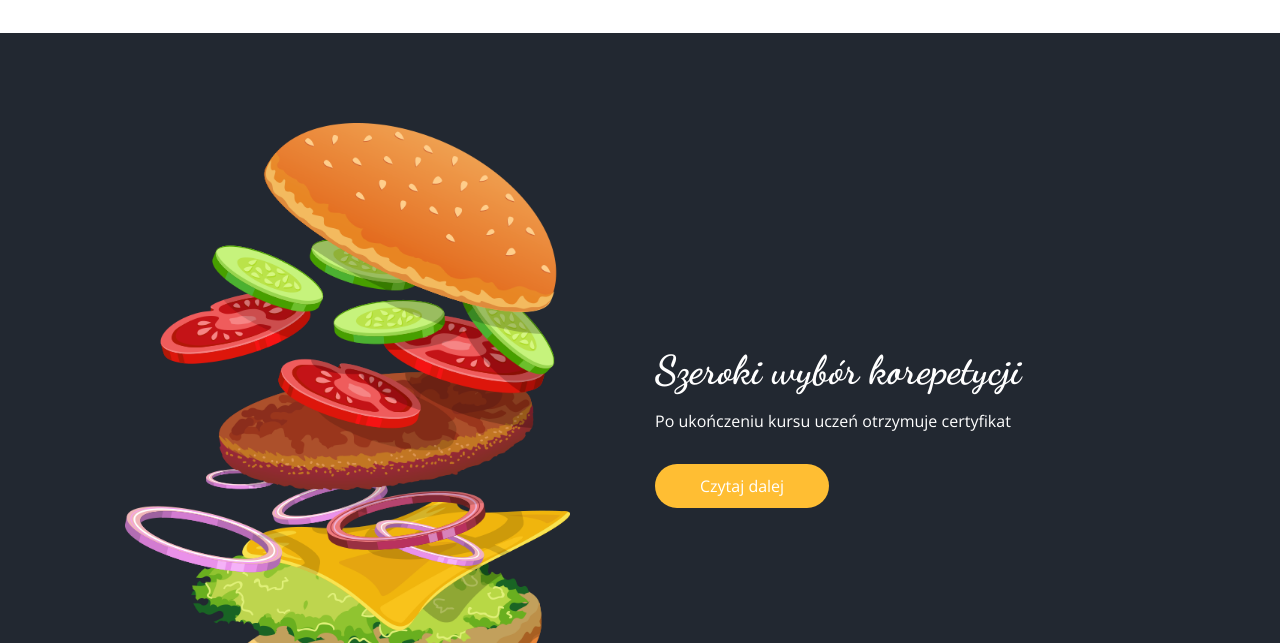
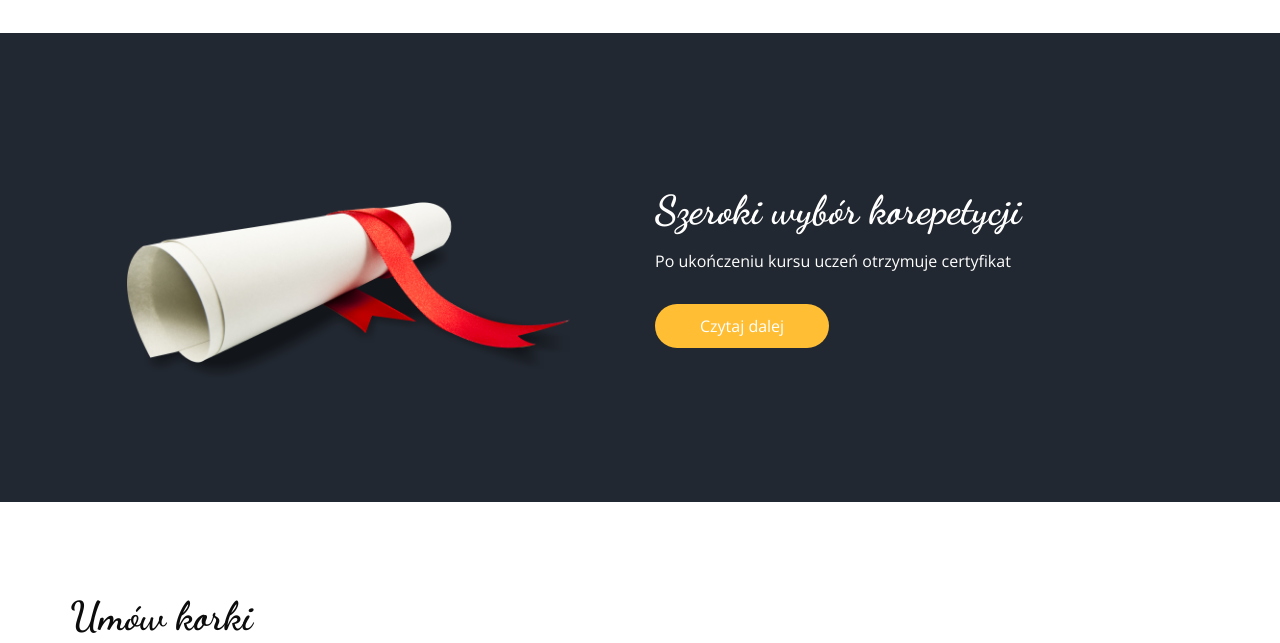
Before and after one commit to abuyin1/abuyin1.github.io, a plain HTML site: page index.html in a window 1280 px wide. Shown: the part 2200-2843 px from the top of the page. Drawn offline with nearby package versions, Linux system fonts and the light colour scheme; some packages are replaced by stand-ins of ours.

Commit message:
Update index.html

```diff
--- a/index.html
+++ b/index.html
@@ -864,7 +864,7 @@
       <div class="row">
         <div class="col-md-6 ">
           <div class="img-box">
-            <img src="images/about-img.png" alt="">
+            <img src="images/certyfikat.png" alt="">
           </div>
         </div>
         <div class="col-md-6">
```
